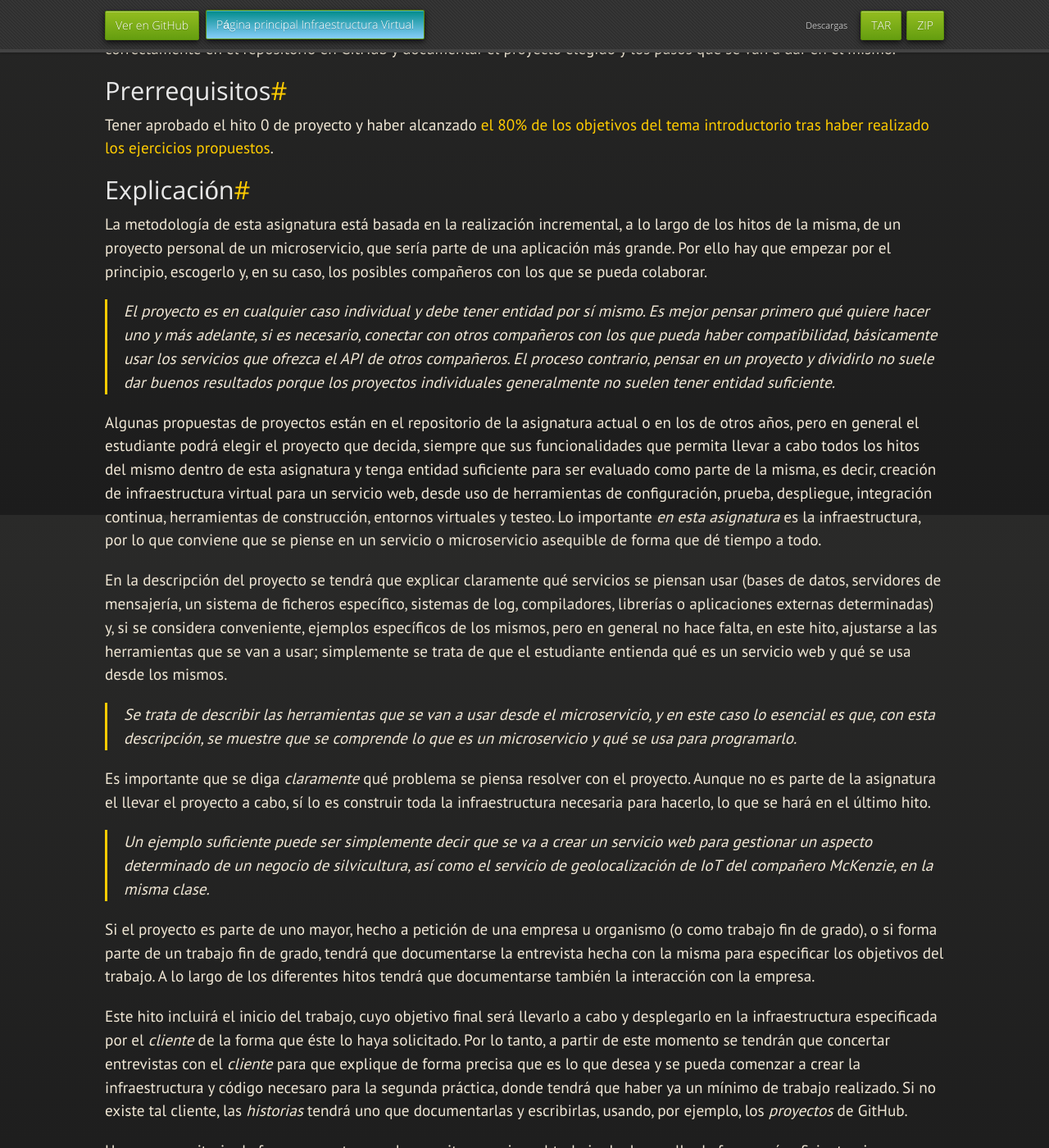
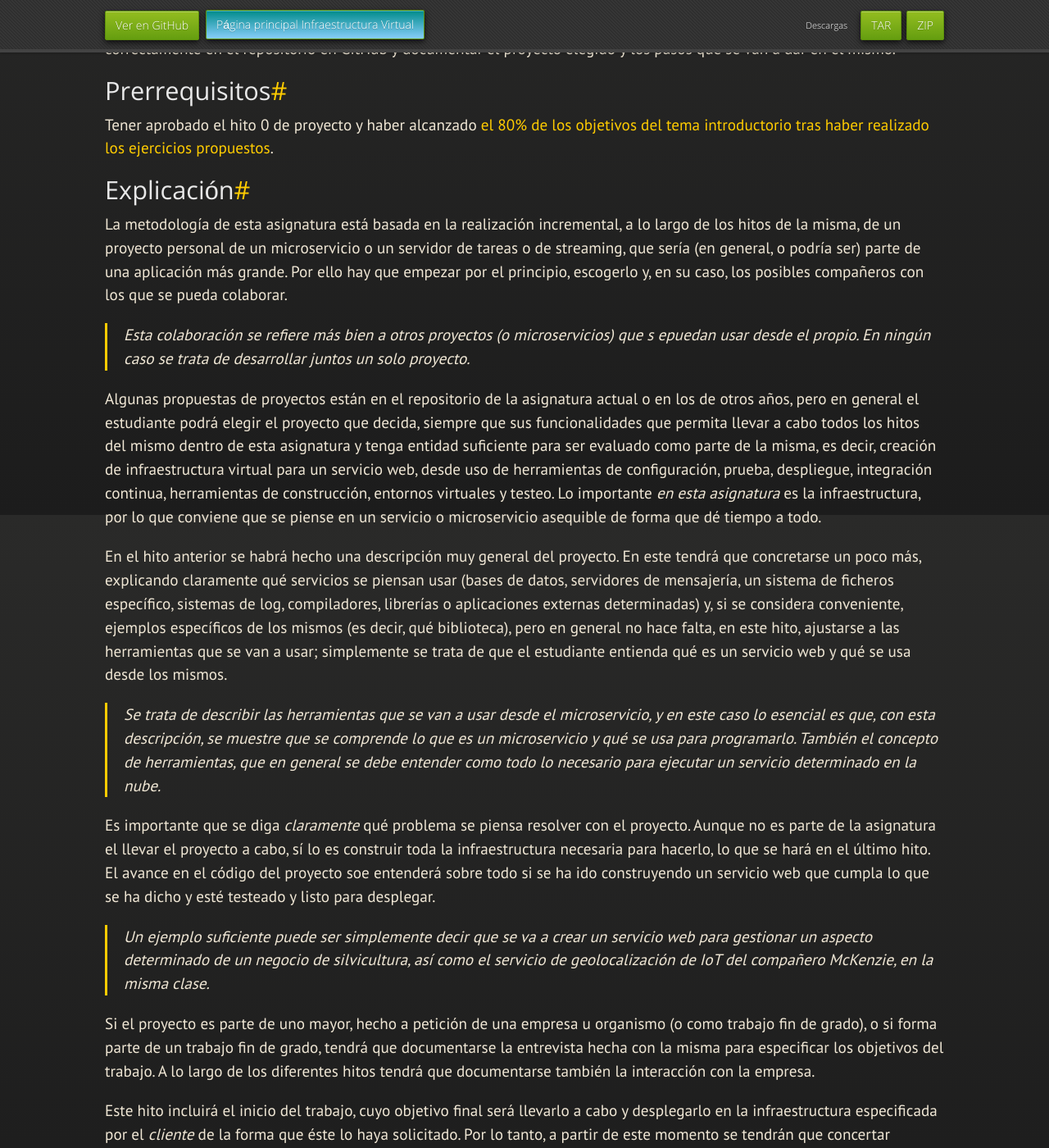
Before and after one commit to JJ/IV, a Jekyll site: the page built from documentos/proyecto/1.Infraestructura.md, in a window 1280 px wide and 1400 px high, scrolled down 272 px. Shown: the whole window at 82% size. Built offline with Jekyll 4.4.1, drawn with Linux system fonts in a browser that asks for light colours; nearby versions of some CDN libraries; some web fonts are replaced; our own code applies the rules of GitHub Pages for plain Markdown files; some of the changed text lies outside the part shown.

Commit message:
Sync documentos/proyecto/1.Infraestructura.md de master a gh-pages

````diff
--- a/documentos/proyecto/1.Infraestructura.md
+++ b/documentos/proyecto/1.Infraestructura.md
@@ -26,16 +26,11 @@ Explicación
 ----------------
 
 La metodología de esta asignatura está basada en la realización incremental, a lo largo
-de los hitos de la misma, de un proyecto personal de un microservicio, que sería parte de una aplicación más grande. Por ello hay que empezar por
+de los hitos de la misma, de un proyecto personal de un microservicio o un servidor de tareas o de streaming, que sería (en general, o podría ser) parte de una aplicación más grande. Por ello hay que empezar por
 el principio, escogerlo y, en su caso, los posibles
 compañeros con los que se pueda colaborar.
 
->El proyecto es en cualquier caso individual y debe tener entidad por sí
->mismo. Es mejor pensar primero qué quiere hacer uno y más adelante,
->si es necesario, conectar con otros compañeros con los que pueda
->haber compatibilidad, básicamente usar los servicios que ofrezca el API de otros compañeros. El proceso contrario, pensar en un proyecto y
->dividirlo no suele dar buenos resultados porque los proyectos
->individuales generalmente no suelen tener  entidad suficiente.
+> Esta colaboración se refiere más bien a otros proyectos (o microservicios) que s epuedan usar desde el propio. En ningún caso se trata de desarrollar juntos un solo proyecto.
 
 Algunas
 propuestas de proyectos están en el
@@ -51,20 +46,24 @@ asignatura* es la infraestructura, por lo que conviene que se piense
 en un servicio o microservicio asequible de forma que dé tiempo a
 todo.
 
-En la descripción del proyecto se tendrá que explicar claramente qué
-servicios se piensan usar (bases de datos, servidores de mensajería, un
-sistema de ficheros específico, sistemas de log, compiladores, librerías o aplicaciones
-externas determinadas) y, si se considera conveniente, ejemplos
-específicos de los mismos, pero en general no hace falta, en este
-hito, ajustarse a las herramientas que se van a usar; simplemente se trata de que el estudiante entienda qué es un servicio web y qué se usa desde los mismos.
+En el hito anterior se habrá hecho una descripción muy general del
+proyecto. En este tendrá que concretarse un poco más, explicando
+claramente qué servicios se piensan usar (bases de datos, servidores
+de mensajería, un sistema de ficheros específico, sistemas de log,
+compiladores, librerías o aplicaciones externas determinadas) y, si se
+considera conveniente, ejemplos específicos de los mismos (es decir,
+qué biblioteca), pero en general no hace falta, en este hito,
+ajustarse a las herramientas que se van a usar; simplemente se trata
+de que el estudiante entienda qué es un servicio web y qué se usa
+desde los mismos.
 
-> Se trata de describir las herramientas que se van a usar desde el microservicio, y en este caso lo esencial es que, con esta descripción, se muestre que se comprende lo que es un microservicio y qué se usa para programarlo.
+> Se trata de describir las herramientas que se van a usar desde el microservicio, y en este caso lo esencial es que, con esta descripción, se muestre que se comprende lo que es un microservicio y qué se usa para programarlo. También el concepto de *herramientas*, que en general se debe entender como todo lo necesario para ejecutar un servicio determinado en la nube.
 
 Es importante
 que se diga *claramente* qué problema se piensa resolver con el
 proyecto. Aunque no es parte de la asignatura el llevar el proyecto a
 cabo, sí lo es construir toda la infraestructura necesaria para
-hacerlo, lo que se hará en el último hito.
+hacerlo, lo que se hará en el último hito. El avance en el código del proyecto soe entenderá sobre todo si se ha ido construyendo un servicio web que cumpla lo que se ha dicho y esté testeado y listo para desplegar.
 
 >Un ejemplo suficiente puede ser simplemente decir que se va a crear
 >un servicio
@@ -109,7 +108,7 @@ pero que además, en este hito, deberán de tener en cuenta lo siguiente.
   pone el número de la tarea, por ejemplo
 
 ```
-Avanza la tarea #1
+Avanza la tarea #1 porque se ha hecho x
 ```
 
 * No incluir en el repositorio ningún fichero que pueda ser generado a
@@ -146,13 +145,16 @@ Entrega de la práctica
 --------------------------------
 
 Subir los fuentes a GitHub y
-[añadir al fichero el nombre del proyecto, el autor y un enlace al mismo y hacer un **pull request**](https://github.com/JJ/IV-18-19/blob/master/proyectos/hito-1).
+[añadir al fichero el nombre del proyecto, el autor y un enlace al mismo y hacer un **pull request**](https://github.com/JJ/IV-19-20/blob/master/proyectos/hito-1).
 
 Cada proyecto tendrá su *propio repositorio* en GitHub. La explicación
 del proyecto deberá incluir los tipos de herramientas que se proyecte que se van a
 usar y las razones para hacerlo, una explicación de la infraestructura
 de la aplicación y los pasos que se van a dar para llevarla a cabo. Esta documentación se incluirá
-en ficheros Markdown. Esta descripción de la
+en el fichero README.md, aunque puede ser complementada utilizando
+capturas, detalles secundarios o de alguna manera más original
+que se os ocurra haciendo uso de `gh-pages` (este complemento se
+realizaría en el correspondiente directorio `docs`). Esta descripción de la
 aplicación irá evolucionando con los diferentes hitos, según se vaya
 avanzando en el proyecto, pero en ningún caso se incluirá
 explícitamente como un apartado "hito" en el proyecto. El cumplimiento
@@ -180,11 +182,11 @@ objetivos del primer tema de la asignatura. Hasta que no se cumplan,
 no se evaluará este hito del proyecto. Si se cumplen los requisitos, la
 puntuación será:
 
-* 3 puntos: Repositorio individual creado y entregado correctamente,
+* 4 puntos: Repositorio individual creado y entregado correctamente,
   con la licencia correcta y con todos los *commits* hechos por el
   propio estudiante y respetando las buenas prácticas que se iniciaron en
-  el hito 0.
-* 5 puntos: Documentación correcta que explique qué proyecto se ha
+  el hito 0 y que se explican más arriba.
+* 4 puntos: Documentación correcta que explique qué proyecto se ha
   elegido y por qué, y qué pasos se van a llevar a cabo para
   hacerlo. Esta descripción debe mostrar claramente que se ha
   comprendido el objetivo de la asignatura y que el proyecto
````
Also changed, not shown: other parts of documentos/proyecto/1.Infraestructura.md (+1 -1 lines).
